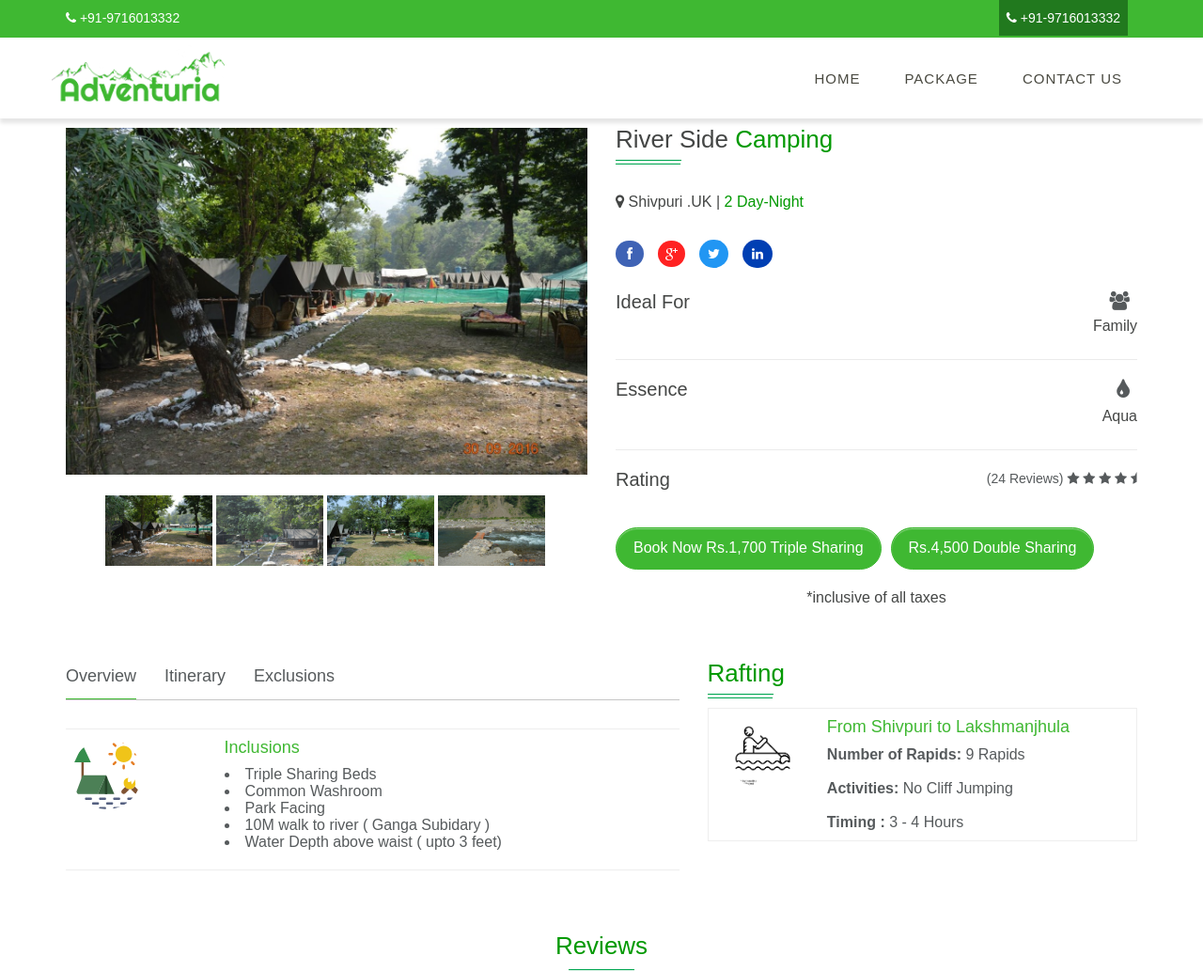
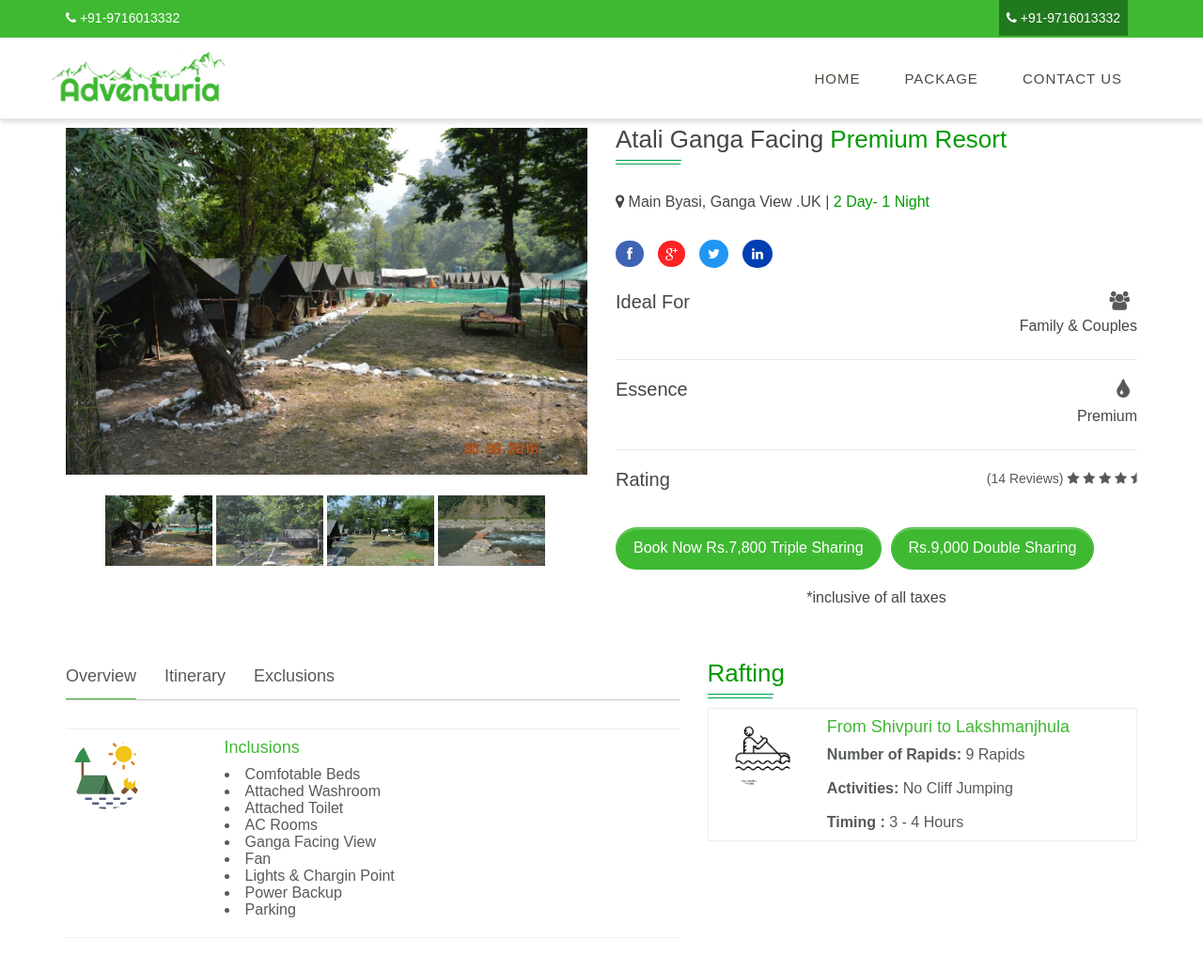
Before and after one commit to Scaledesk/adventure, a plain HTML site: page package-atali-ganga-byasi-resort.html in a window 1280 px wide. Shown: the top 1033 px of the page at 94% size. Drawn offline with nearby package versions, Linux system fonts and the light colour scheme.

Commit message:
all packages text done

```diff
--- a/package-atali-ganga-byasi-resort.html
+++ b/package-atali-ganga-byasi-resort.html
@@ -154,10 +154,10 @@
                               </div>
                             </div>
                             <div class="col-md-6 col-sm-12 col-xs-12">
-                            	<h3 class="title">River Side<span style="color:#090;"> Camping</span></h3>
+                            	<h3 class="title">Atali Ganga Facing<span style="color:#090;"> Premium Resort</span></h3>
 
                                 <div style="float:left; width:100%;">
-                                	<h6><i class="fa fa-map-marker"></i> Shivpuri .UK | <span style="color:#090;">2 Day-Night </span></h6>
+                                	<h6><i class="fa fa-map-marker"></i> Main Byasi, Ganga View .UK | <span style="color:#090;">2 Day- 1 Night </span></h6>
                                 </div>
 
                                 <div style="float:left; width:100%;">
@@ -183,7 +183,7 @@
                                     </div>
                                     <div style="width:50%; float:left; text-align:right">
                                     	<i class="fa fa-group"></i>
-                                    	<h6>Family</h6>
+                                    	<h6>Family &amp; Couples</h6>
                                     </div>
                                 </div>
 
@@ -195,7 +195,7 @@
                                     </div>
                                     <div style="width:50%; float:left; text-align:right">
                                     	<i class="fa fa-tint"></i>
-                                    	<h6>Aqua</h6>
+                                    	<h6>Premium</h6>
                                     </div>
                                 </div>
 
@@ -206,7 +206,7 @@
                                     	<h5>Rating</h5>
                                     </div>
                                     <div style="width:50%; float:left; text-align:right">
-                                    	<span style="width:2%float:right;">(24 Reviews)</span>
+                                    	<span style="width:2%float:right;">(14 Reviews)</span>
                                     	<i class="fa fa-star"></i>
                                     	<i class="fa fa-star"></i>
                                     	<i class="fa fa-star"></i>
@@ -222,9 +222,9 @@
                                 </div>
 
                                 <div class="row">
-                                    <div class="col-md-5 m-t-10"><a class="btn btn-custom-3"  data-toggle="modal" data-target="#myModal">Book Now Rs.1,700 Triple Sharing</a></div>
+                                    <div class="col-md-5 m-t-10"><a class="btn btn-custom-3"  data-toggle="modal" data-target="#myModal">Book Now Rs.7,800 Triple Sharing</a></div>
 
-                                    <div class="col-md-5 col-md-offset-1 m-t-10"><a class="btn btn-custom-3" data-toggle="modal" data-target="#myModal">Rs.4,500 Double Sharing</a></div>
+                                    <div class="col-md-5 col-md-offset-1 m-t-10"><a class="btn btn-custom-3" data-toggle="modal" data-target="#myModal">Rs.9,000 Double Sharing</a></div>
 
                                 </div>
 
@@ -265,12 +265,15 @@
                                             <div class="text">
                                                 <h5><a>Inclusions</a></h5>
                                                 <p>
-                                        <li> Triple Sharing Beds</li>
-                                           <li> Common Washroom</li>
-                                        <li>Park Facing</li>
-                                        <li>10M walk to river ( Ganga Subidary )</li>
-                                        <li>Water Depth above waist ( upto 3 feet)</li>
-
+                                       <li> Comfotable  Beds</li>
+                                        <li> Attached Washroom</li>
+                                        <li>Attached Toilet </li>
+                                        <li>AC Rooms </li>
+                                        <li>Ganga Facing View </li>
+                                        <li>Fan</li>
+                                        <li>Lights &amp; Chargin Point</li>
+                                        <li> Power Backup</li>
+                                        <li> Parking</li>
 
                                                 </p>
 
```
Also changed, not shown: package-bulls-retreat-resort-rishikesh.html (+18 -12 lines), package-phoolchatti-river-side-camp.html (+7 -7 lines), package-rajaji-national-park-camp.html (+6 -6 lines).
